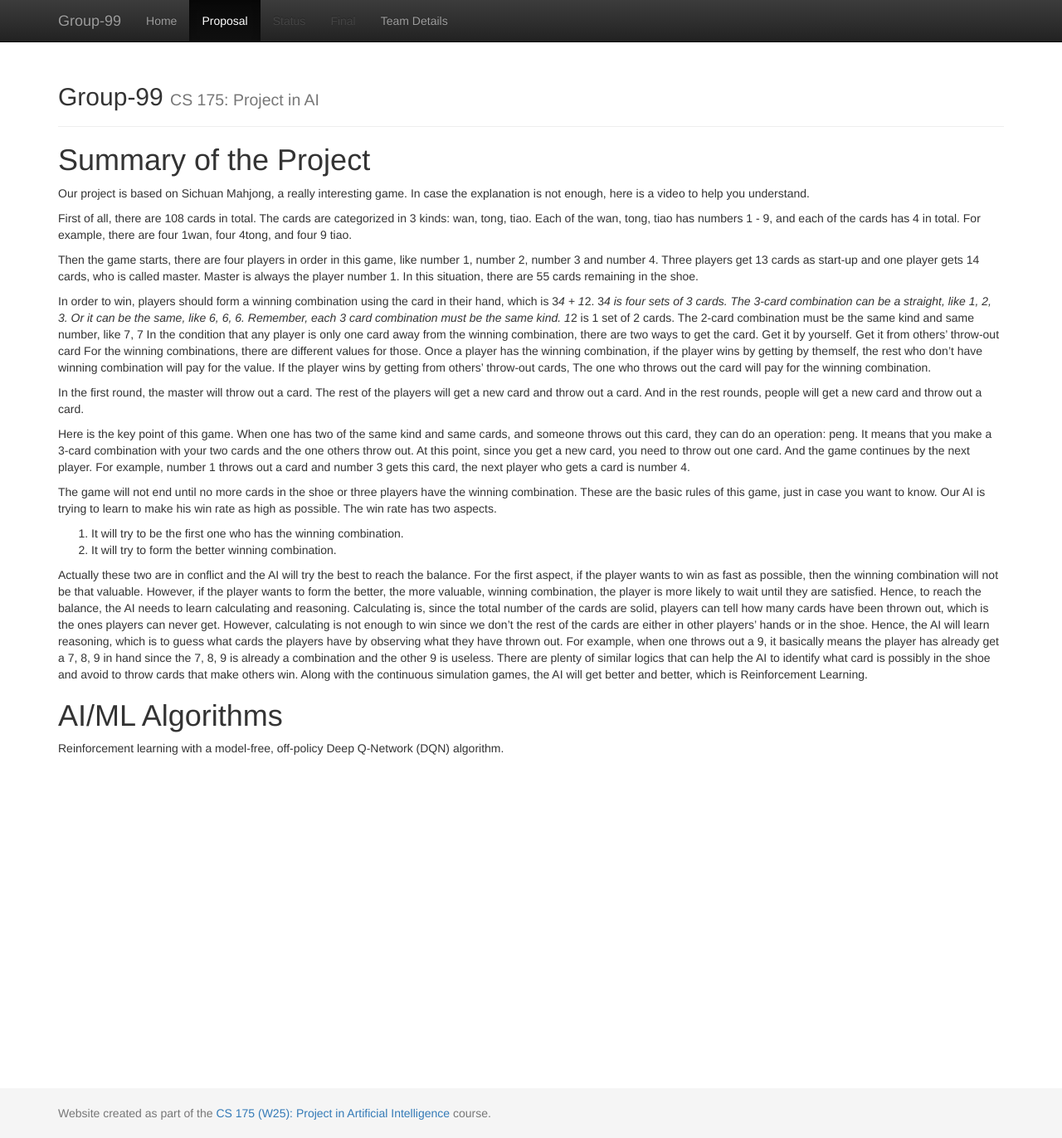
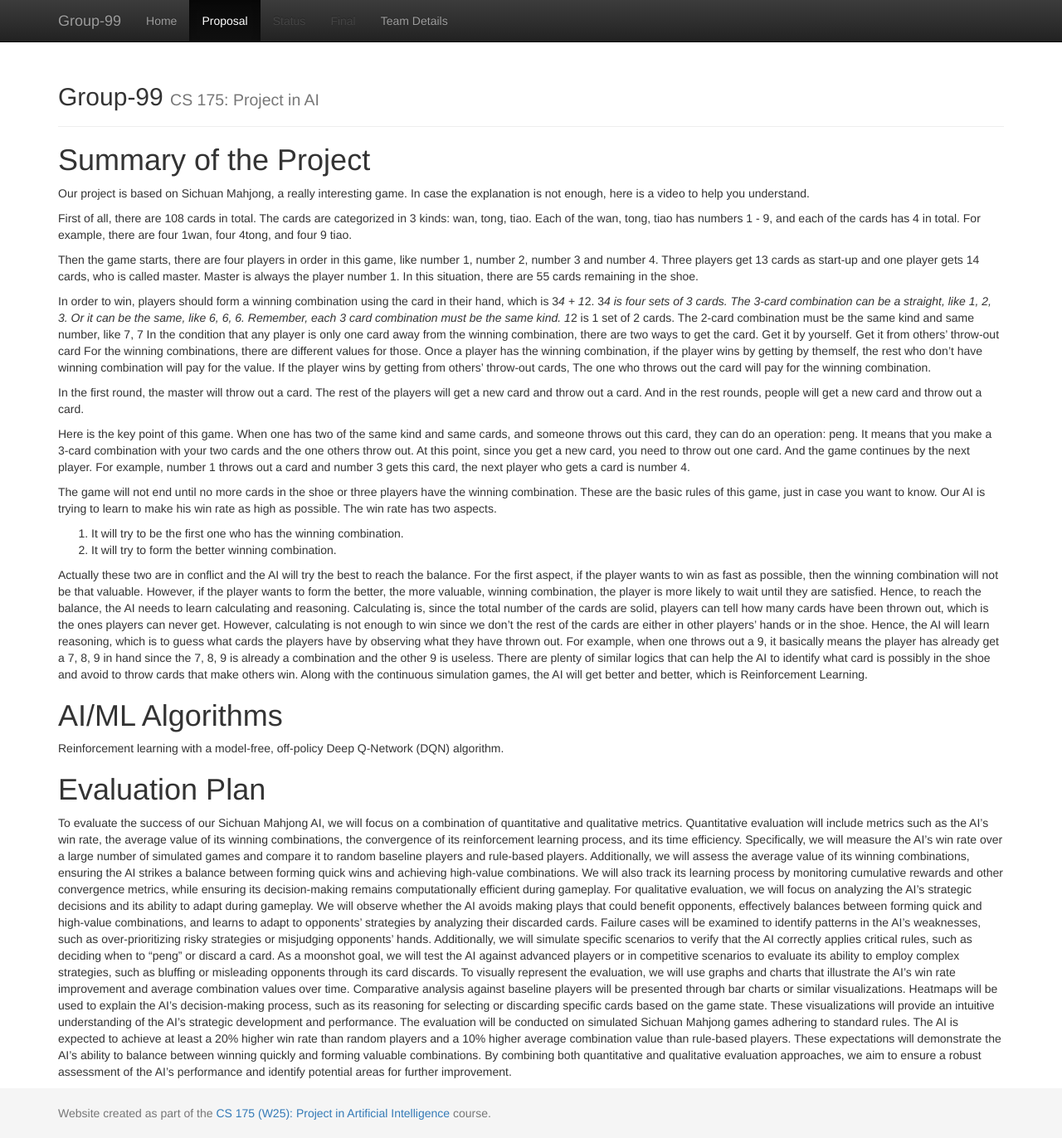
Before and after one commit to lzxtxdys/Sichuan-Mahjong, a Jekyll site: the page built from docs/proposal.md, in a window 1280 px wide and 1372 px high. Shown: the whole window at 83% size. Built offline with Jekyll 4.4.1, drawn with Linux system fonts in a browser that asks for light colours.

Commit message:
modify proposal

```diff
--- a/docs/proposal.md
+++ b/docs/proposal.md
@@ -32,3 +32,10 @@ Actually these two are in conflict and the AI will try the best to reach the bal
 
 # AI/ML Algorithms
 Reinforcement learning with a model-free, off-policy Deep Q-Network (DQN) algorithm.
+
+
+# Evaluation Plan
+To evaluate the success of our Sichuan Mahjong AI, we will focus on a combination of quantitative and qualitative metrics. Quantitative evaluation will include metrics such as the AI’s win rate, the average value of its winning combinations, the convergence of its reinforcement learning process, and its time efficiency. Specifically, we will measure the AI’s win rate over a large number of simulated games and compare it to random baseline players and rule-based players. Additionally, we will assess the average value of its winning combinations, ensuring the AI strikes a balance between forming quick wins and achieving high-value combinations. We will also track its learning process by monitoring cumulative rewards and other convergence metrics, while ensuring its decision-making remains computationally efficient during gameplay.
+For qualitative evaluation, we will focus on analyzing the AI’s strategic decisions and its ability to adapt during gameplay. We will observe whether the AI avoids making plays that could benefit opponents, effectively balances between forming quick and high-value combinations, and learns to adapt to opponents’ strategies by analyzing their discarded cards. Failure cases will be examined to identify patterns in the AI’s weaknesses, such as over-prioritizing risky strategies or misjudging opponents’ hands. Additionally, we will simulate specific scenarios to verify that the AI correctly applies critical rules, such as deciding when to “peng” or discard a card. As a moonshot goal, we will test the AI against advanced players or in competitive scenarios to evaluate its ability to employ complex strategies, such as bluffing or misleading opponents through its card discards.
+To visually represent the evaluation, we will use graphs and charts that illustrate the AI’s win rate improvement and average combination values over time. Comparative analysis against baseline players will be presented through bar charts or similar visualizations. Heatmaps will be used to explain the AI’s decision-making process, such as its reasoning for selecting or discarding specific cards based on the game state. These visualizations will provide an intuitive understanding of the AI’s strategic development and performance.
+The evaluation will be conducted on simulated Sichuan Mahjong games adhering to standard rules. The AI is expected to achieve at least a 20% higher win rate than random players and a 10% higher average combination value than rule-based players. These expectations will demonstrate the AI’s ability to balance between winning quickly and forming valuable combinations. By combining both quantitative and qualitative evaluation approaches, we aim to ensure a robust assessment of the AI’s performance and identify potential areas for further improvement.
```
